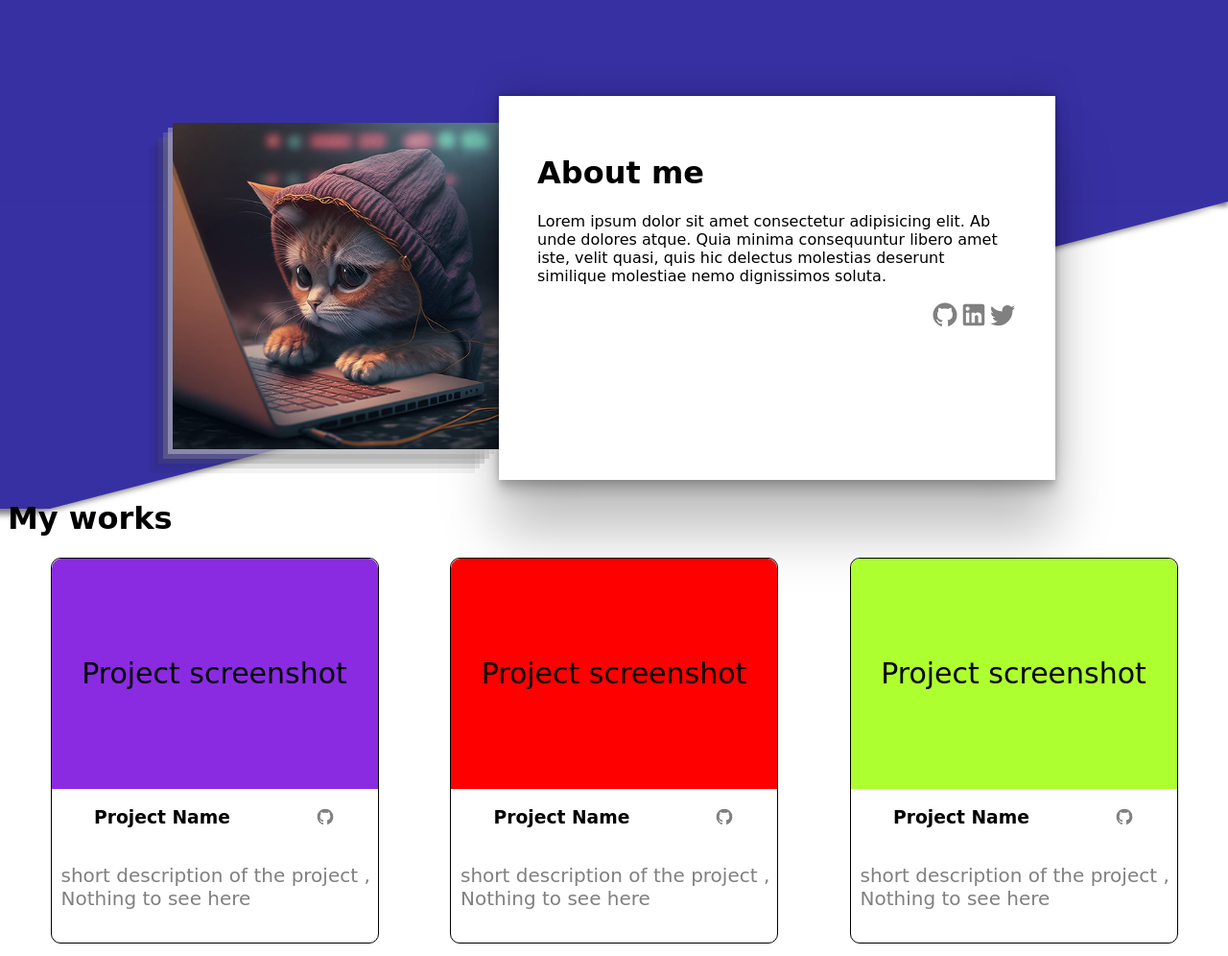
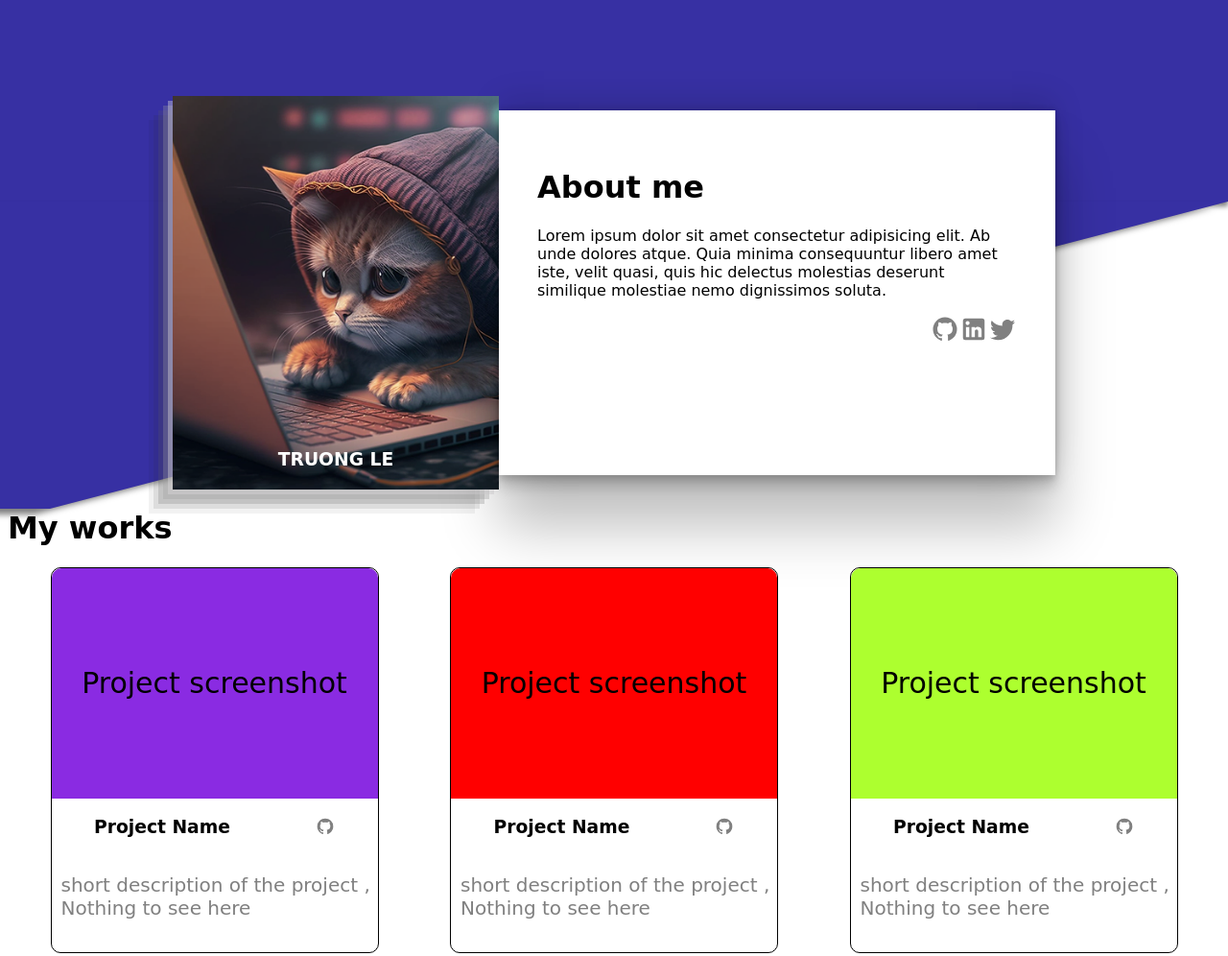
Before and after one commit to lujfy/firstportfolio, a plain HTML site: page index.html in a window 1280 px wide. Shown: the top 996 px of the page at 96% size. Drawn offline with Linux system fonts and the light colour scheme.

Commit message:
first portflio

```diff
--- a/index.html
+++ b/index.html
@@ -9,7 +9,7 @@
 <body>
     <div class="head">
         <div class="avatar">
-            <img src="./image/avatar.png" alt="logo">
+            <h3>TRUONG LE</h3>
         </div>
 
         <div class="introduction">
--- a/style.css
+++ b/style.css
@@ -33,16 +33,26 @@ div.triangle {
 
 }
 
+.head .avatar h3 {
+    position: relative;
+    bottom: 2px;
+}
 
-.avatar img {
 
+.avatar {
+    background-image: url('./image/avatar.png');
+    background-size: cover;
+    color: white;
     width: 340px;
-    height: 340px;
+    height: 410px;
     box-shadow: rgba(218, 216, 217, 0.4) -5px 5px, rgba(156, 155, 156, 0.3) -10px 10px, rgba(90, 89, 90, 0.2) -15px 15px, rgba(41, 40, 41, 0.1) -20px 20px, rgba(7, 7, 7, 0.05) -25px 25px;
     transition: .3s ease;
+    display: flex;
+    justify-content:center;
+    align-items: flex-end;
 }
 
-.avatar img:hover {
+.avatar:hover {
     transform: scale(1.2);
     -webkit-transform: scale(1.2);
     -ms-transform: scale(1.2);
@@ -51,7 +61,7 @@ div.triangle {
 
 .introduction {
     box-shadow: rgba(0, 0, 0, 0.25) 0px 54px 55px, rgba(0, 0, 0, 0.12) 0px -12px 30px, rgba(0, 0, 0, 0.12) 0px 4px 6px, rgba(0, 0, 0, 0.17) 0px 12px 13px, rgba(0, 0, 0, 0.09) 0px -3px 5px;
-    height: 320px;
+    height: 300px;
     padding: 40px;
     background-color: white;
 }
```
